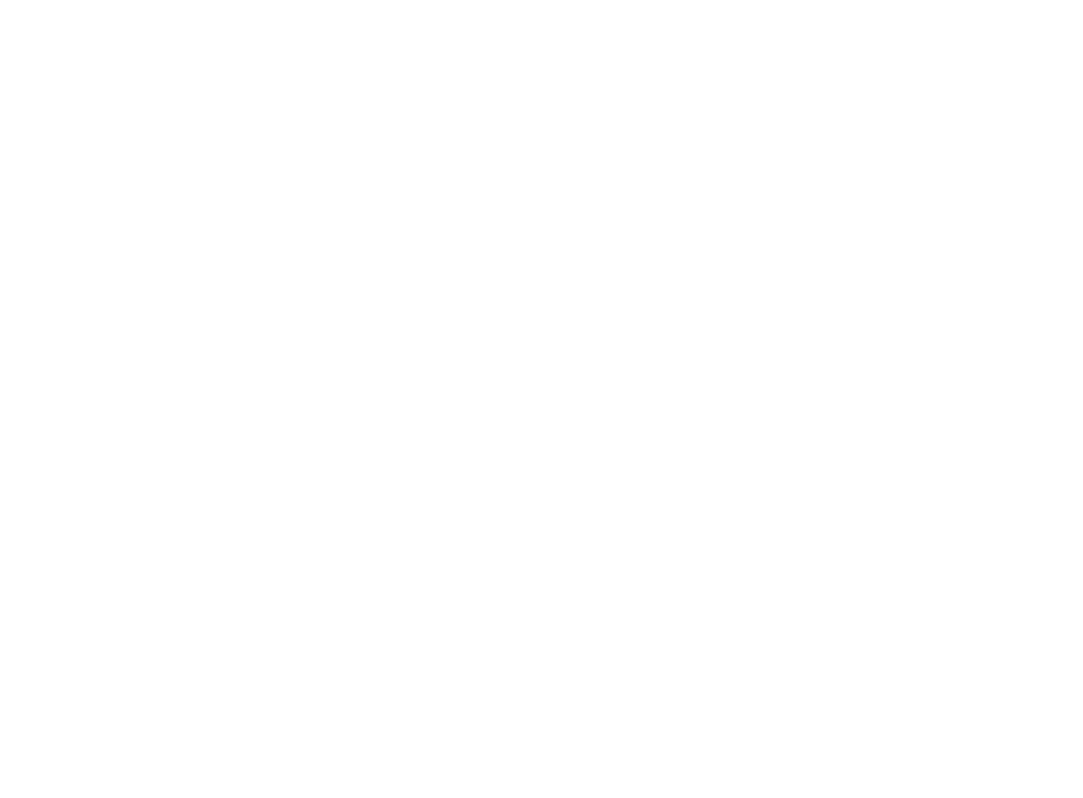
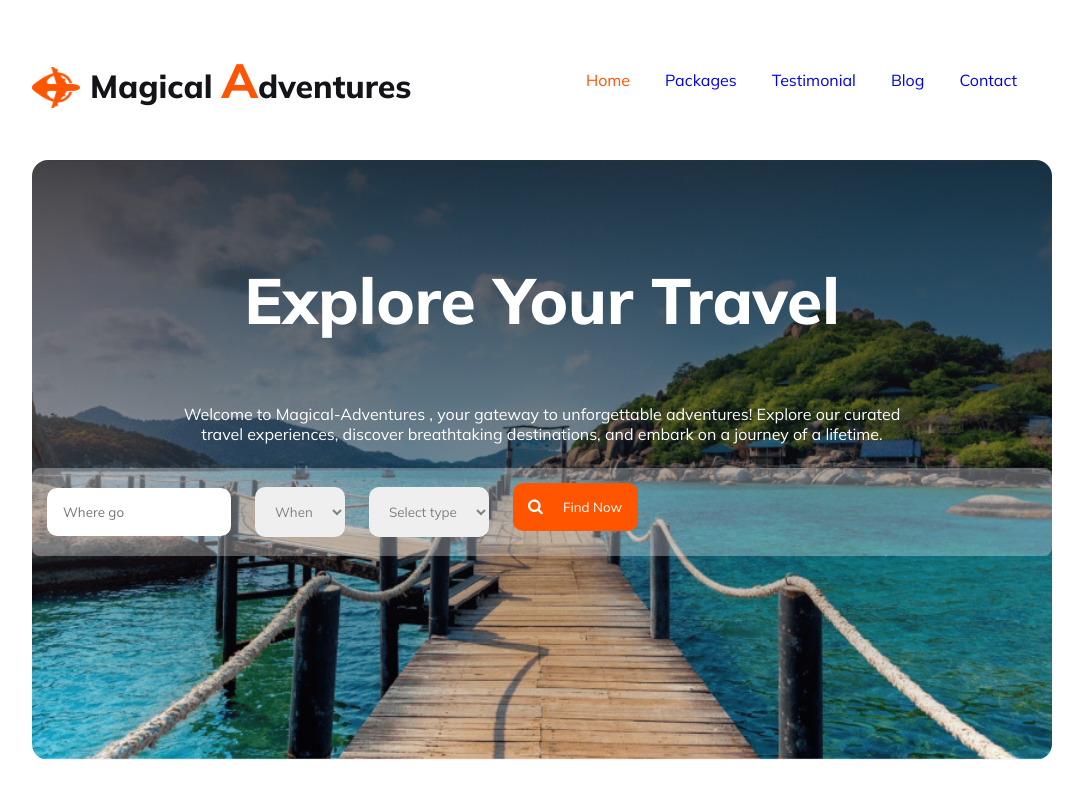
Before and after one commit to sumaiyaurmi/Magical-Adventures, a plain HTML site: page index.html in a window 1280 px wide. Shown: the whole page, without its empty margins (98-1181 px from the left). Drawn offline with Linux system fonts and the light colour scheme.

Commit message:
header section added

```diff
--- a/color.css
+++ b/color.css
@@ -0,0 +1,161 @@
+* {
+  box-sizing: border-box;
+  font-family: "Mulish", sans-serif;
+  margin: 0;
+  padding: 0;
+}
+/* common styles */
+.orange-color {
+  color: #ff5400;
+}
+.btn-primary {
+  border-radius: 8px;
+  background: #ff5400;
+  color: #fff;
+  padding: 15px;
+  width: 150px;
+  border: 0;
+}
+/* header start */
+header {
+  margin: 50px 130px;
+}
+nav {
+  display: flex;
+  justify-content: space-between;
+  align-items: center;
+}
+.nav-title-content {
+  display: flex;
+  align-items: center;
+}
+.nav-title-content img {
+  width: 3rem;
+  margin-top: 15px;
+}
+.nav-title-content h3 {
+  color: #131318;
+  font-size: 2rem;
+  font-weight: 800;
+  margin-left: 10px;
+}
+.A {
+  font-size: 3rem;
+}
+nav ul {
+  display: flex;
+}
+ul li {
+  list-style: none;
+  margin-right: 35px;
+}
+ul li a {
+  text-decoration: none;
+  font-weight: 400;
+}
+/* nav end */
+/* banner start */
+.banner {
+  margin-top: 50px;
+  background-image: linear-gradient(
+      180deg,
+      rgba(19, 19, 24, 0.8) 0%,
+      rgba(19, 19, 24, 0) 100%
+    ),
+    url("./Images/Group\ 13\ \(1\)\ \(1\).png");
+  background-size: cover;
+  background-position: center;
+  border-radius: 16px;
+  width: 100%;
+  min-height: 600px;
+}
+.banner-title {
+  color: #fff;
+  font-size: 4rem;
+  text-align: center;
+  font-weight: 800;
+  padding-top: 100px;
+}
+.banner-description {
+  color: #fff;
+  text-align: center;
+  font-size: 1rem;
+  font-weight: 400;
+  padding: 24px 150px;
+  margin-top: 40px;
+}
+.banner-form-container{
+  border-radius: 8px;
+  background: rgba(255, 255, 255, 0.3);
+}
+.banner-form {
+  padding: 15px;
+  align-items: center;
+  display: flex;
+  gap: 24px;
+  justify-content: center;
+}
+.banner-form input,
+select {
+  padding: 16px;
+  border-radius: 10px;
+  border: 0;
+  color: rgba(19, 19, 24, 0.5);
+}
+.banner-form .banner-btn {
+  background: #ff5400;
+  color: #fff;
+  padding-left: 50px;
+}
+.input-icons {
+  width: 100%;
+  margin-bottom: 10px;
+}
+.input-icons i {
+  position: absolute;
+}
+
+.icon {
+  padding: 15px;
+  color: #fff;
+}
+/* banner end */
+/* main start */
+main{
+  margin: 50px 130px;
+}
+/* main end */
+@media screen and (max-width: 600px) {
+  header {
+    margin: 0;
+    width: 100%;
+  }
+  .nav-title-content{
+
+  }
+  .nav-links {
+    display: none;
+  }
+  .banner-title{
+    font-size: 2rem;
+  }
+  .banner-description {
+    padding: 10px;
+  }
+  .banner-form-container{
+    width: 85%;
+    margin: 30px;
+  }
+  .banner-form {
+    flex-direction: column;
+  }
+  .banner-form input,
+  select {
+width: 80%;  }
+.banner-btn{
+  margin-left: 50px;
+}
+.icon{
+    padding-left: 90px;
+  }
+}
--- a/index.html
+++ b/index.html
@@ -1,12 +1,61 @@
 <!DOCTYPE html>
 <html lang="en">
-<head>
-    <meta charset="UTF-8">
-    <meta name="viewport" content="width=device-width, initial-scale=1.0">
-    <title>MAgical-Adventures</title>
-    <link rel="stylesheet" href="color.css">
+  <head>
+    <meta charset="UTF-8" />
+    <meta name="viewport" content="width=device-width, initial-scale=1.0" />
+    <title>Magical-Adventures</title>
+    <link rel="preconnect" href="https://fonts.googleapis.com" />
+    <link rel="preconnect" href="https://fonts.gstatic.com" crossorigin />
+    <link
+      href="https://fonts.googleapis.com/css2?family=Mulish:wght@400;500;700;800&display=swap"
+      rel="stylesheet"
+    />
+    <link rel="stylesheet" href="https://cdnjs.cloudflare.com/ajax/libs/font-awesome/4.7.0/css/font-awesome.min.css">
+    <link rel="stylesheet" href="color.css" />
 </head>
-<body>
+  <body>
+    <header>
+      <nav>
+        <div class="nav-title-content">
+          <img src="./Images/Group 40071 (2).png" alt="" />
+          <h3>Magical <span class="orange-color A">A</span>dventures</h3>
+        </div>
+        <div class="nav-links">
+          <ul>
+            <li><a class="orange-color" href="#">Home</a></li>
+            <li><a href="#">Packages</a></li>
+            <li><a href="#">Testimonial</a></li>
+            <li><a href="#">Blog</a></li>
+            <li><a href="#">Contact</a></li>
+          </ul>
+        </div>
+      </nav>
+    <div class="banner">
+<h2 class="banner-title">Explore Your Travel</h2>
+<p class="banner-description">Welcome to Magical-Adventures , your gateway to unforgettable adventures! Explore our curated travel experiences, discover breathtaking destinations, and embark on a journey of a lifetime.</p>
+<div class="banner-form-container">
+  <div action="" class="banner-form">
+   <input type="text" placeholder="Where go">
+    <select name="When" id="When">
+      <option value="When">When</option>
+    </select>
+    <select name="Select type" id="Select type">
+    <option value="select type">Select type</option>
+    </select>
+    <class class="input-icons">
+      <i class="fa fa-search icon">
+      </i>
+    <input type="button"  value="Find Now" class="banner-btn"></class>
 
-</body>
+    </div>
+</div>
+</div>
+    </header>
+    <!-- main start -->
+    <main>
+      <!-- popular section start -->
+
+    </main>
+    <footer></footer>
+  </body>
 </html>
```
